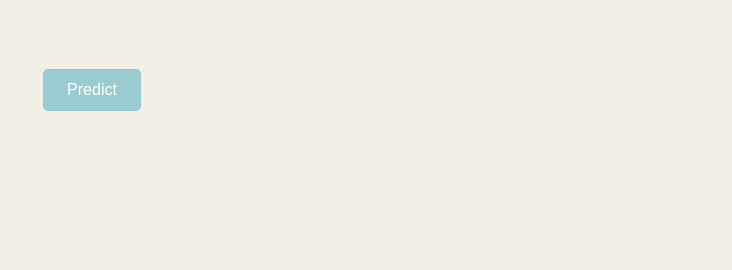
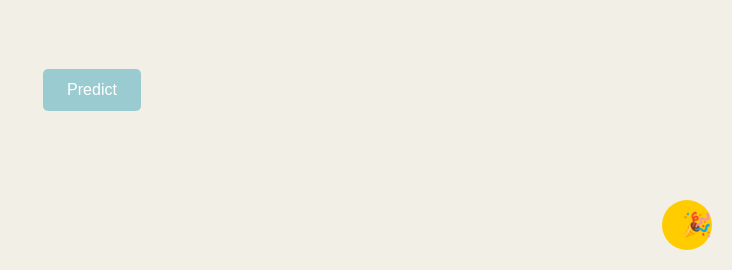
Before and after one commit to CS222-UIUC/team-33-project, a Django app: page /iot/ in a window 1280 px wide. Shown: the part 530-800 px from the top of the page, without its empty margins (548-1280 px from the left). Run offline with Django 5.2, Linux system fonts and the light colour scheme.

Commit message:
functional celebrate

```diff
--- a/backend/welcomePage/static/front.css
+++ b/backend/welcomePage/static/front.css
@@ -34,6 +34,20 @@ body {
     cursor: pointer;
     transition: background-color 0.3s, transform 0.2s;
     border-radius: 5px;
+  }
+
+  .floating-celebrate {
+    position: fixed;
+    bottom: 20px;
+    right: 20px;
+    width: 50px;
+    height: 50px;
+    border-radius: 50%;
+    font-size: 1.5em;
+    background: #ffcc00;
+    border: none;
+    cursor: pointer;
+    z-index: 100;
   }
 
   button:hover {
--- a/backend/welcomePage/static/script.js
+++ b/backend/welcomePage/static/script.js
@@ -31,6 +31,8 @@ var myChart = new Chart(ctx, {
         }
     }
 });
+
+
 
 function getRandomInRange(lower, upper) {
     return lower + (Math.random() * (upper - lower));
@@ -233,6 +235,60 @@ document.getElementById("predict-btn").addEventListener("click", function() {
     }
 });
 
+document.getElementById("celebrate-btn")?.addEventListener("click", function() {
+    // Simple confetti effect
+    const colors = ['#ff0000', '#00ff00', '#0000ff', '#ffff00', '#ff00ff'];
+    const container = document.querySelector('.chart-container') || document.body;
+
+    for (let i = 0; i < 50; i++) {
+        const confetti = document.createElement('div');
+        confetti.style.position = 'absolute';
+        confetti.style.width = '10px';
+        confetti.style.height = '10px';
+        confetti.style.backgroundColor = colors[Math.floor(Math.random() * colors.length)];
+        confetti.style.borderRadius = '50%';
+        confetti.style.left = Math.random() * 100 + '%';
+        confetti.style.top = '-10px';
+        confetti.style.opacity = '0.8';
+
+        container.appendChild(confetti);
+
+        // Animation
+        const animation = confetti.animate([
+            { top: '-10px', transform: 'rotate(0deg)' },
+            { top: '100vh', transform: 'rotate(360deg)' }
+        ], {
+            duration: 2000 + Math.random() * 3000,
+            easing: 'cubic-bezier(0.1,0.8,0.9,1)'
+        });
+
+        animation.onfinish = () => confetti.remove();
+    }
+
+    // Also add a fun message
+    const message = document.createElement('div');
+    message.textContent = '🎉 Great Job! 🎉';
+    message.style.position = 'absolute';
+    message.style.top = '50%';
+    message.style.left = '50%';
+    message.style.transform = 'translate(-50%, -50%)';
+    message.style.fontSize = '2em';
+    message.style.fontWeight = 'bold';
+    message.style.color = '#ff5722';
+    message.style.zIndex = '1000';
+    container.appendChild(message);
+
+    setTimeout(() => {
+        message.animate([
+            { opacity: 1 },
+            { opacity: 0 }
+        ], {
+            duration: 1000
+        }).onfinish = () => message.remove();
+    }, 1500);
+});
+
+
 // Helper function to update chart with best fit line
 function updateChartWithFit(slope, intercept, message) {
     // Generate fit line data
--- a/backend/welcomePage/static/styles.css
+++ b/backend/welcomePage/static/styles.css
@@ -30,7 +30,7 @@ form input[type="text"], form input[type="submit"] {
 }
 
 form input[type="submit"] {
-    background-color: #48A6A7; /* medium teal background */
+    background-color: #1f6566; /* medium teal background */
     color: white;
     border: none;
     cursor: pointer;
--- a/backend/welcomePage/templates/main.html
+++ b/backend/welcomePage/templates/main.html
@@ -22,7 +22,7 @@
   </div>
 
   <button id="predict-btn" disabled>Predict</button>
-
+  <button id="celebrate-btn" class="floating-celebrate">🎉</button>
   <script src="{% static 'script.js' %}" defer></script>
 </body>
 </html>
```
